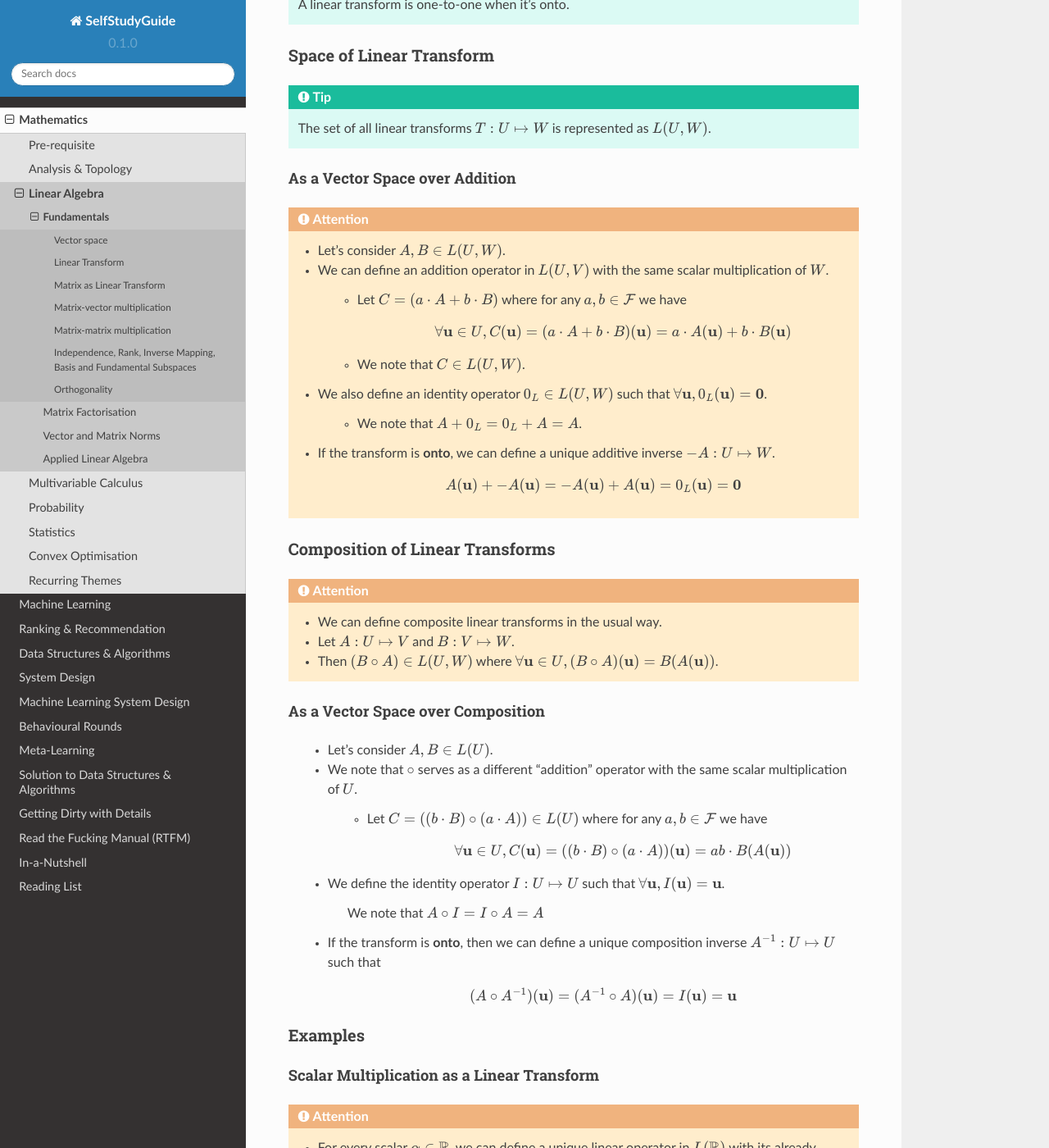
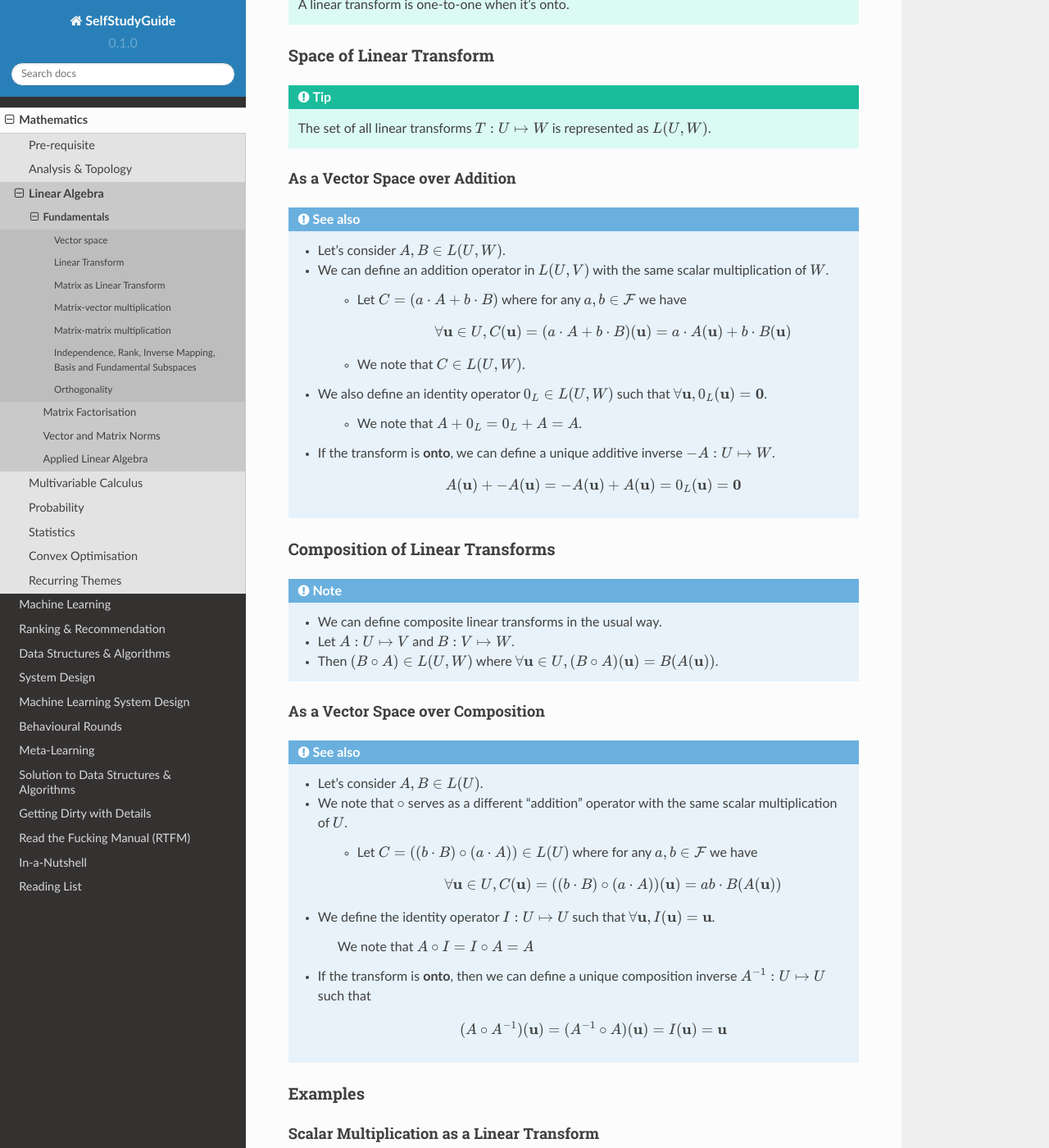
Before and after one commit to uselesstechjunks/leetcode, a Sphinx documentation site: the page built from docs/source/math/linalg/funda.rst, in a window 1280 px wide and 1400 px high, scrolled down 1342 px. Shown: the whole window at 82% size. Built offline with Sphinx 7.4.7 and the Read the Docs theme 2.0.0, drawn with Linux system fonts in a browser that asks for light colours; part of the change alters nothing that is shown.

Commit message:
Update funda.rst

```diff
--- a/docs/source/math/linalg/funda.rst
+++ b/docs/source/math/linalg/funda.rst
@@ -53,7 +53,7 @@ Space of Linear Transform
 
 As a Vector Space over Addition
 --------------------------------------------------------------------------------
-.. attention::
+.. seealso::
 	* Let's consider :math:`A,B\in L(U,W)`.
 	* We can define an addition operator in :math:`L(U,V)` with the same scalar multiplication of :math:`W`.
 
@@ -70,13 +70,14 @@ As a Vector Space over Addition
 
 Composition of Linear Transforms
 ================================================================================
-.. attention::
+.. note::
 	* We can define composite linear transforms in the usual way.
 	* Let :math:`A:U\mapsto V` and :math:`B:V\mapsto W`.
 	* Then :math:`(B\circ A)\in L(U,W)` where :math:`\forall\mathbf{u}\in U, (B\circ A)(\mathbf{u})=B(A(\mathbf{u}))`.
 
 As a Vector Space over Composition
 --------------------------------------------------------------------------------
+.. seealso::
 	* Let's consider :math:`A,B\in L(U)`.
 	* We note that :math:`\circ` serves as a different "addition" operator with the same scalar multiplication of :math:`U`.
 
```
